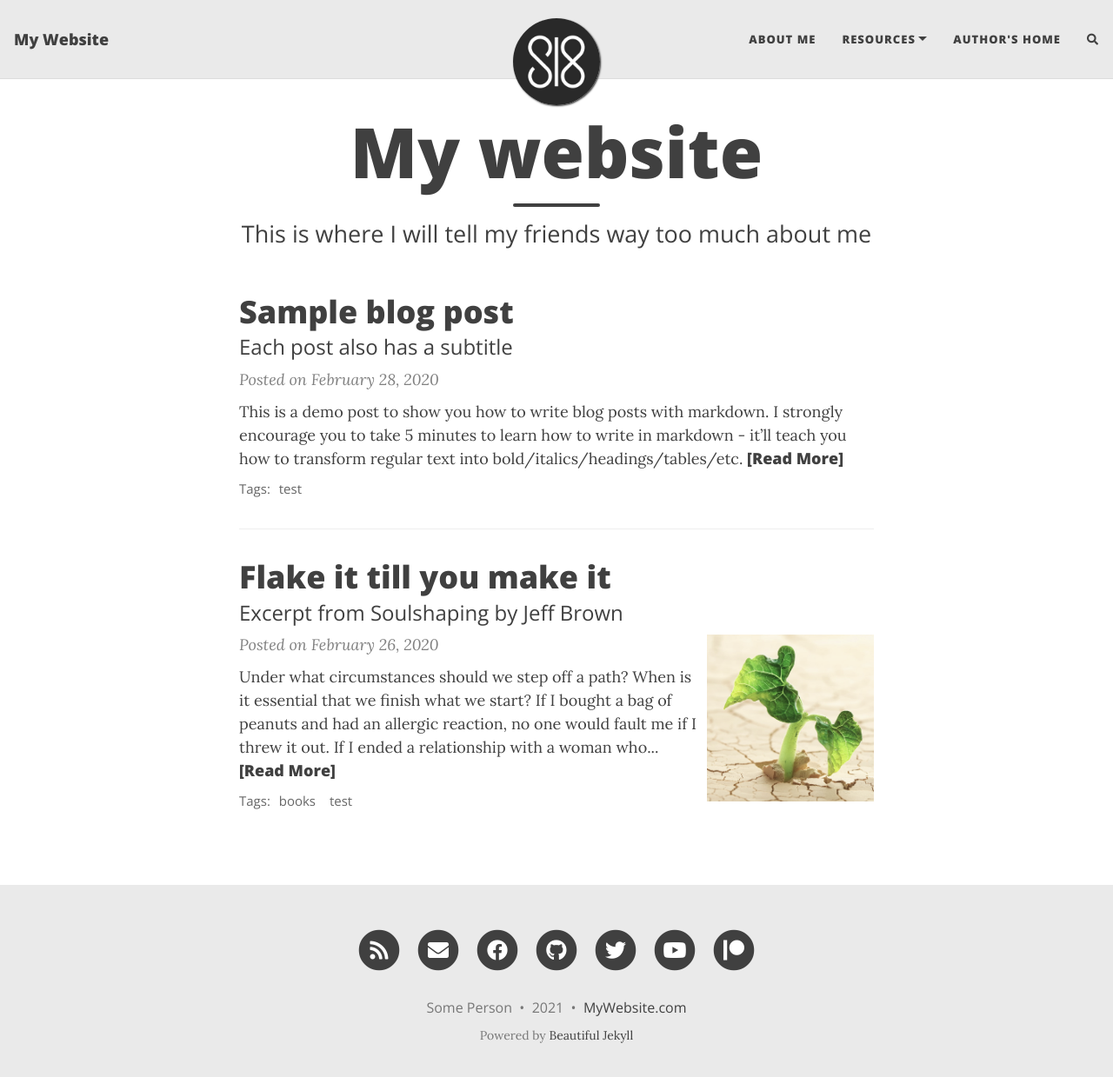
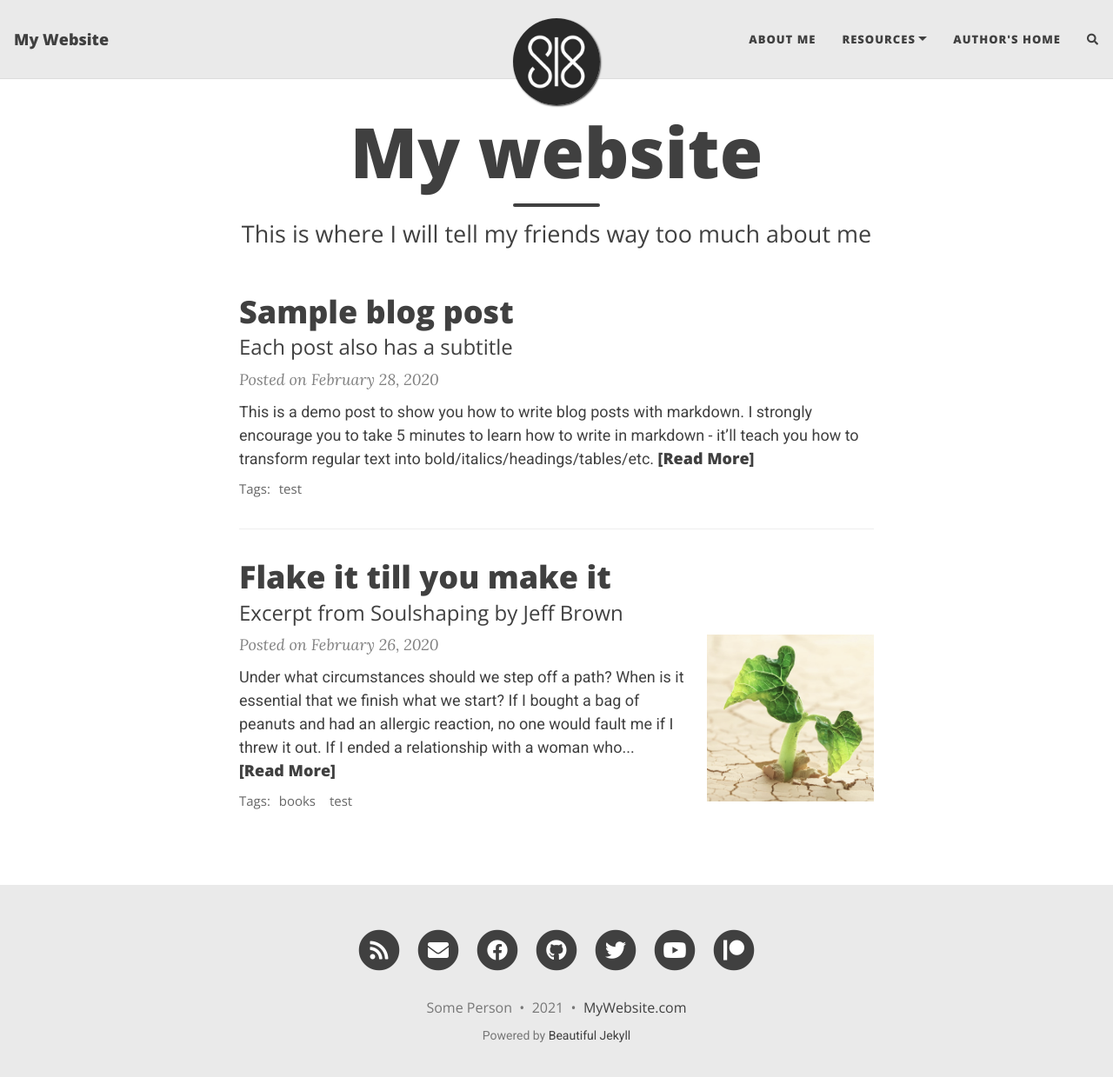
Before and after one commit to UncleJammer/unclejammer.github.io, a Jekyll site: the page built from index.html, in a window 1280 px wide and 1252 px high. Shown: the top 1239 px of the window at 87% size. Built offline with Jekyll 4.4.1, drawn with Linux system fonts in a browser that asks for light colours; nearby versions of some CDN libraries; the list of posts is cut into pages by our own code; comment, search, counter and statistics services are not loaded.

Commit message:
Update beautifuljekyll.css

```diff
--- a/assets/css/beautifuljekyll.css
+++ b/assets/css/beautifuljekyll.css
@@ -13,7 +13,7 @@ html {
 
 body {
   font-family: 'Roboto', 'Segoe UI', Tahoma, Geneva, Verdana, sans-serif;
-  font-family: 'Lora', 'Times New Roman', serif;
+  /*font-family: 'Lora', 'Times New Roman', serif;*/
   font-size: 1.125rem;
   color: {{ site.text-col | default: "#404040" }};
   position: relative;
```
